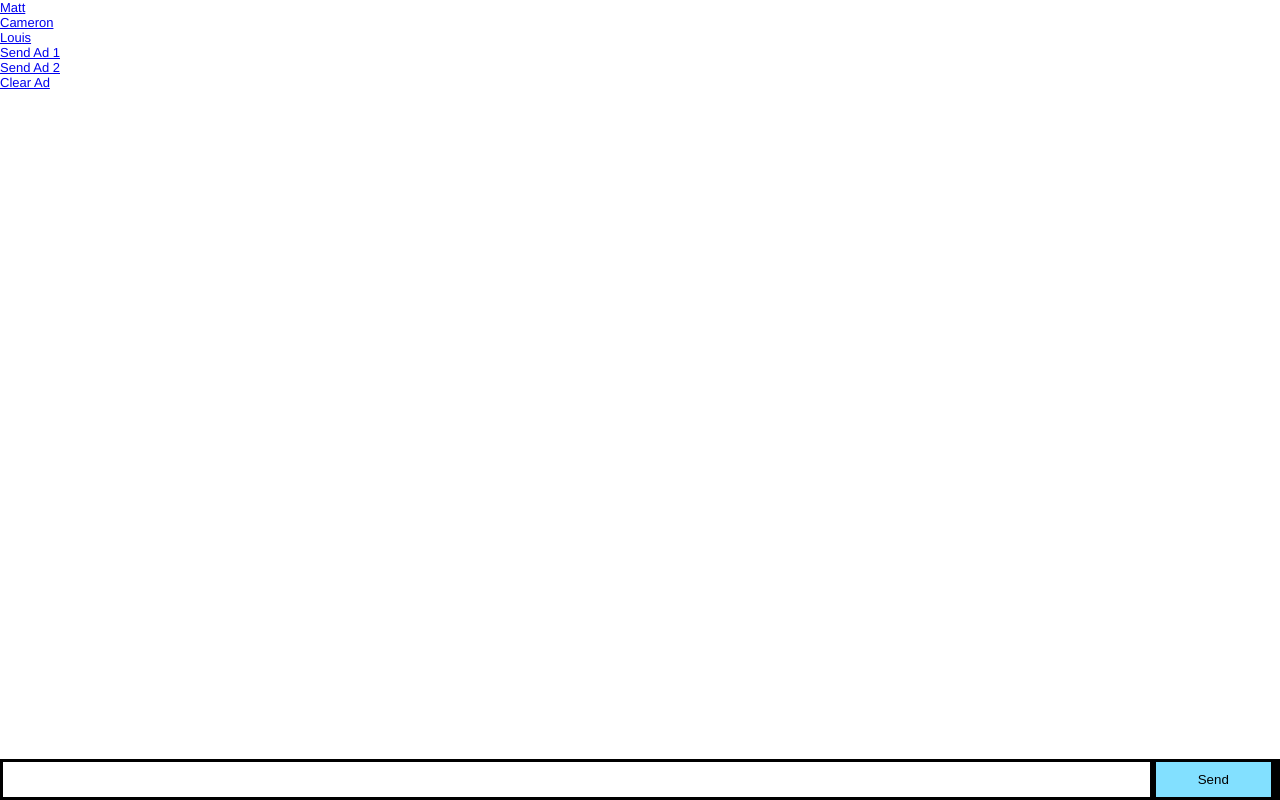
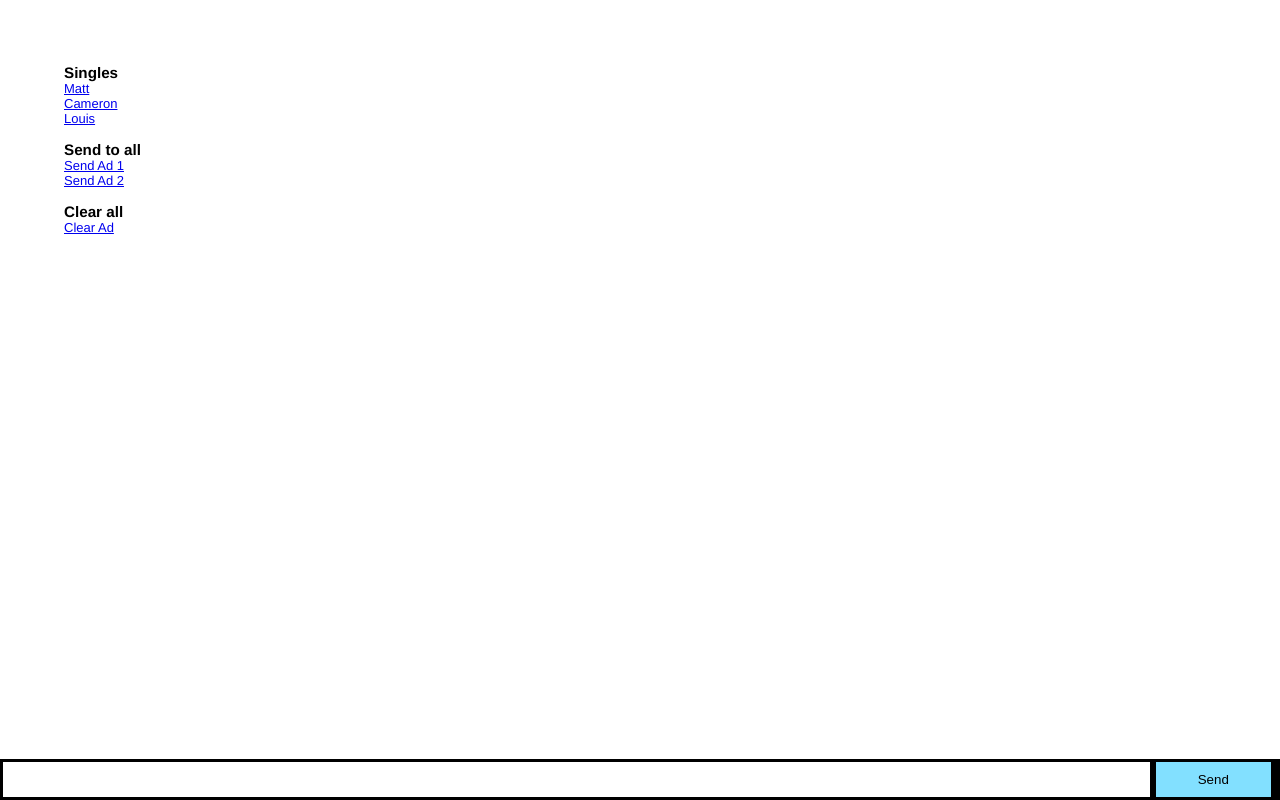
Before and after one commit to sullyintheseat/socketServer, a website: page web/index.html in a window 1280 px wide. Drawn offline with nearby package versions, Linux system fonts and the light colour scheme.

```diff
--- a/web/index.html
+++ b/web/index.html
@@ -14,12 +14,19 @@
     </style>
   </head>
   <body>
+    <div style="margin:5%;">
+      <h3>Singles</h3>
       <p><a href="#" onclick="sendTo('matt', 'hello')">Matt</a></p>
       <p><a href="#" onclick="sendTo('cameron', 'hello')">Cameron</a></p>
       <p><a href="#" onclick="sendTo('louis', 'hello')">Louis</a></p>
+      <br/>
+      <h3>Send to all</h3>
       <p><a href="#" onclick="send(0)">Send Ad 1</a></p>
       <p><a href="#" onclick="send(1)">Send Ad 2</a></p>
+      <br/>
+      <h3>Clear all</h3>
       <p><a href="#" onclick="send(null)">Clear Ad</a></p>
+    </div>
     <ul id="messages"></ul>
     <form action="">
       <input id="m" autocomplete="off" /><button>Send</button>
```
Lines whose indentation alone changed are shown as unchanged.
